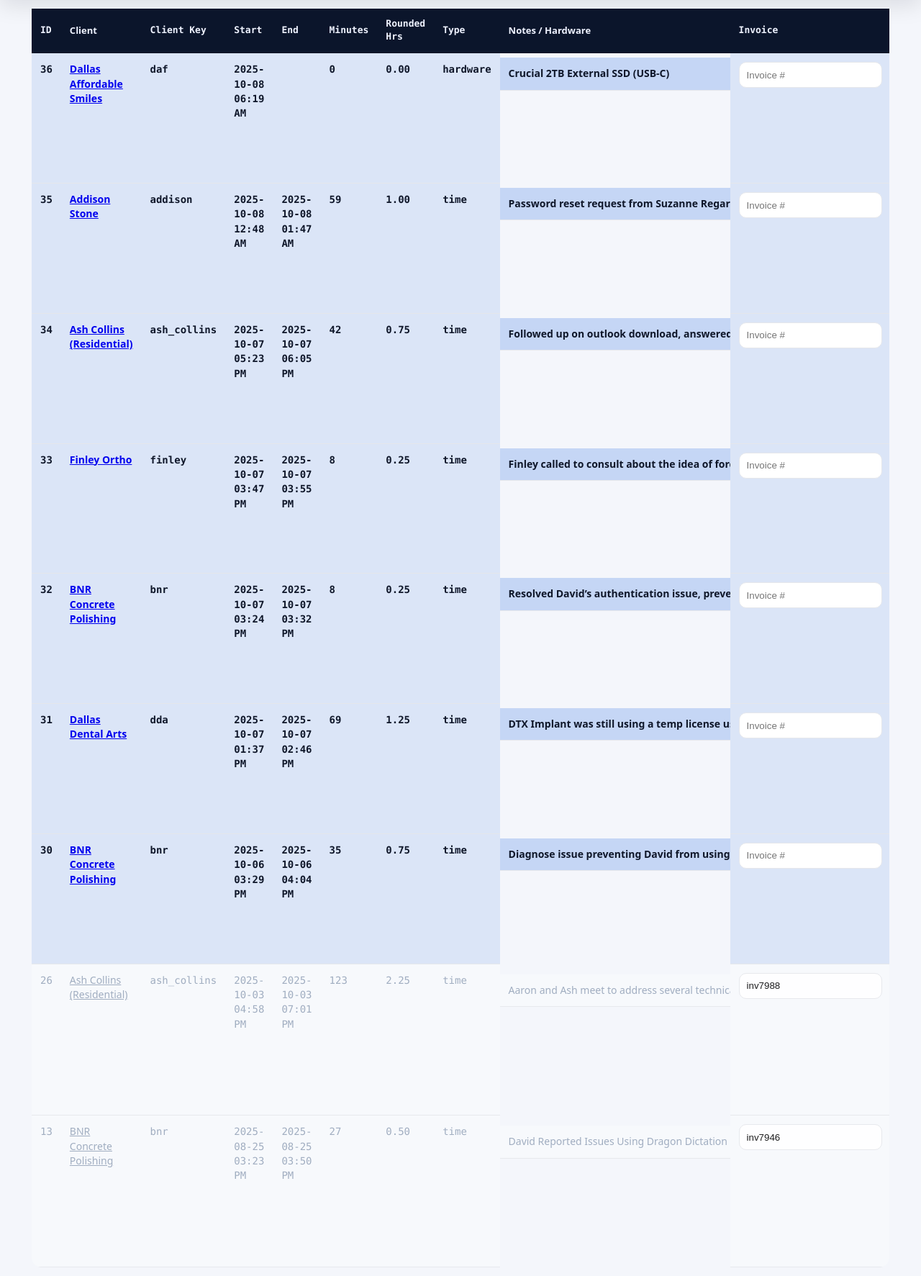
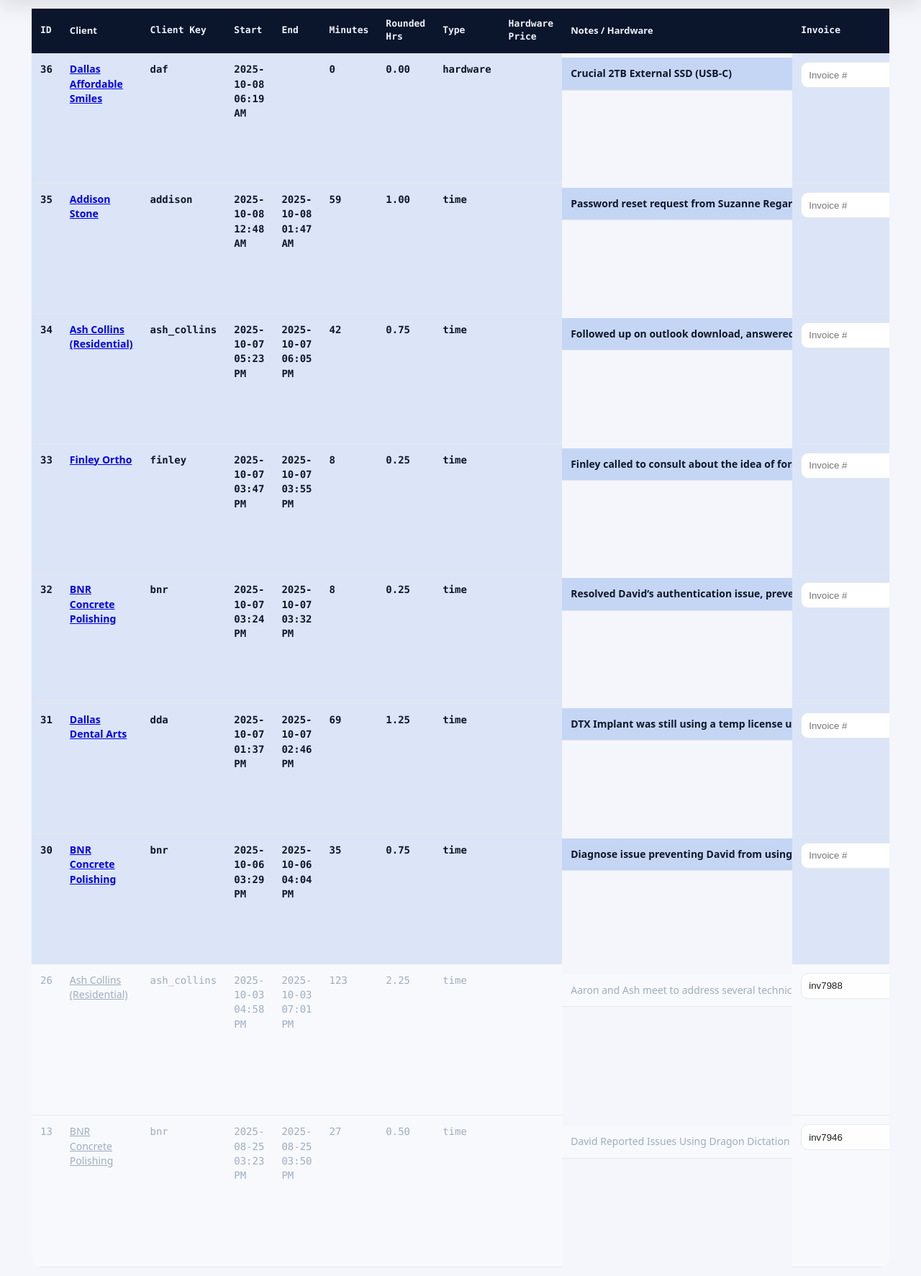
Before and after one commit to aarnt28/time-tracker4-refactored, a FastAPI app: page /tickets in a window 1280 px wide. Shown: the part 192-1965 px from the top of the page at 72% size. Run offline with FastAPI, Linux system fonts and the light colour scheme; the visitor is signed in with stand-in values (Sample User, id 1).

Commit message:
Add hardware sales price column to tickets table

```diff
--- a/app/templates/_row.html
+++ b/app/templates/_row.html
@@ -7,10 +7,12 @@
   <td class="mono">{{ r.rounded_minutes }}</td>
   <td class="mono">{{ r.rounded_hours|hours2d }}</td>
 
+  <td class="mono">{{ r.hardware_sales_price or '' }}</td>
+
   <td class="note">
     {% if r.entry_type == 'hardware' %}
       <div class="note-cell">
-        <div class="note-preview"><strong>{{ r.hardware_description or '(no description)' }}</strong>{% if r.hardware_sales_price %} — {{ r.hardware_sales_price }}{% endif %}</div>
+        <div class="note-preview"><strong>{{ r.hardware_description or '(no description)' }}</strong></div>
       </div>
     {% else %}
       <div class="note-cell {% if r.note %}collapsed{% endif %}">
--- a/app/templates/_rows.html
+++ b/app/templates/_rows.html
@@ -12,10 +12,11 @@
   <td class="mono" data-label="Minutes">{{ r.minutes }}</td>
   <td class="mono" data-label="Rounded Hrs">{{ r.rounded_hours }}</td>
   <td class="mono" data-label="Type">{{ r.entry_type }}</td>
+  <td class="mono" data-label="Hardware Price">{{ r.hardware_sales_price or '' }}</td>
   <td class="note" data-label="Notes / Hardware" data-full-note="{{ (r.note or '')|escape }}" data-is-hardware="{{ 1 if r.entry_type == 'hardware' else 0 }}">
     <button class="note-preview-btn" type="button">
       {% if r.entry_type == 'hardware' %}
-        <strong>{{ r.hardware_description or '(no description)' }}</strong>{% if r.hardware_sales_price %} - {{ r.hardware_sales_price }}{% endif %}
+        <strong>{{ r.hardware_description or '(no description)' }}</strong>
       {% else %}
         {{ r.note or '' }}
       {% endif %}
--- a/app/templates/tickets.html
+++ b/app/templates/tickets.html
@@ -188,6 +188,8 @@
 
               <th class="mono">Type</th>
 
+              <th class="mono">Hardware Price</th>
+
               <th>Notes / Hardware</th>
 
               <th class="mono">Invoice</th>
```
